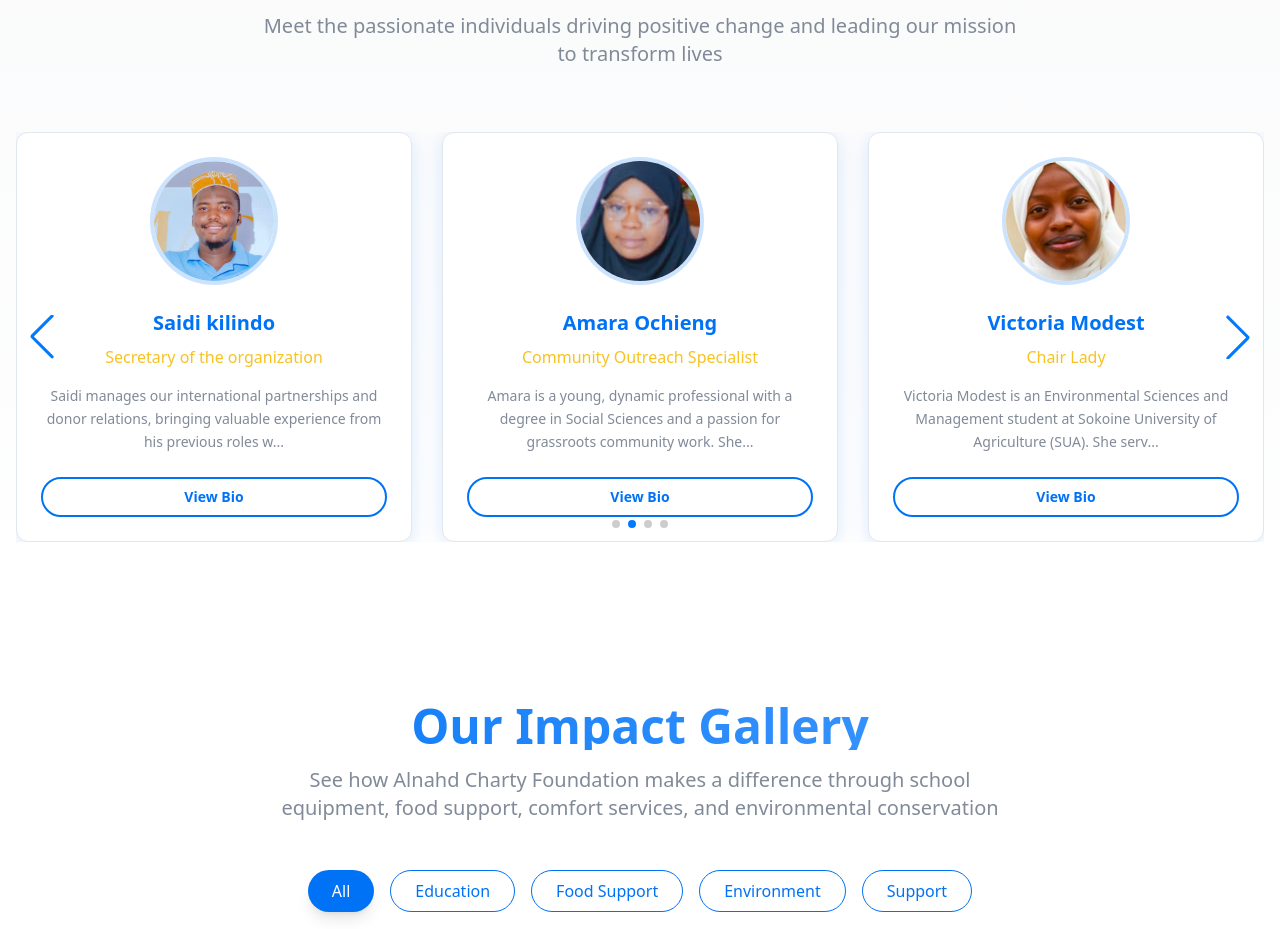
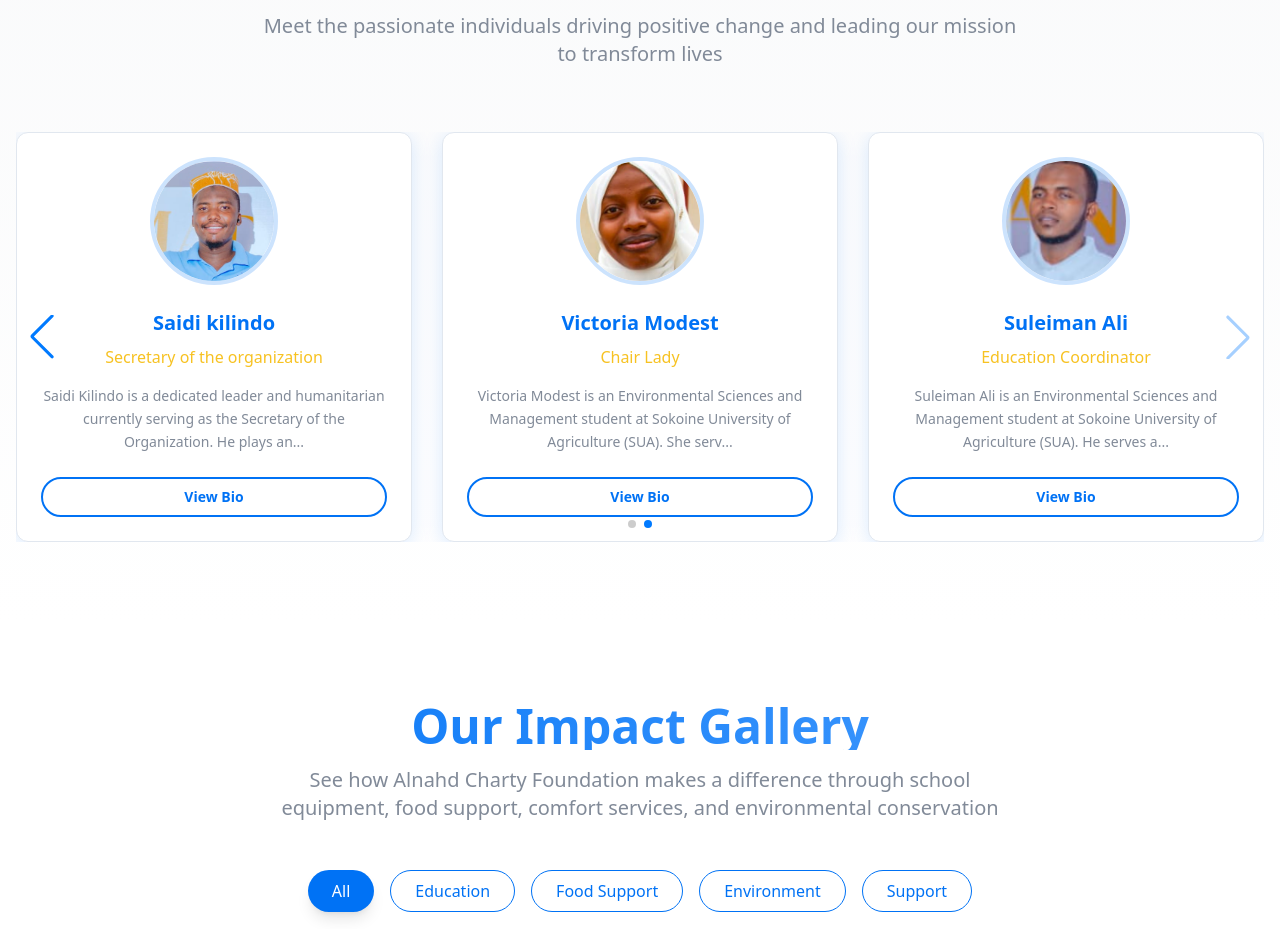
Before and after one commit to Mr-mpange/charty-together-for-change, a React (Vite) app: page / in a window 1280 px wide. Shown: the part 4240-5169 px from the top of the page. Built offline with nearby package versions, Linux system fonts and the light colour scheme; no server answers; the HTML template or start-up script is replaced by a standard one.

Commit message:
coment some leaders

```diff
--- a/src/components/LeadersSection.tsx
+++ b/src/components/LeadersSection.tsx
@@ -35,19 +35,19 @@ const LeadersSection = () => {
       name: 'Saidi kilindo',
       title: 'Secretary of the organization',
       image: leader3,
-      bio: 'Saidi manages our international partnerships and donor relations, bringing valuable experience from his previous roles with UNICEF and Save the Children. He has successfully secured funding for over $2 million worth of projects and established partnerships with organizations across 12 countries. His multilingual abilities and cross-cultural communication skills have been essential in building bridges between our local operations and international supporters.',
+      bio: 'Saidi Kilindo is a dedicated leader and humanitarian currently serving as the Secretary of the Organization. He plays an active role in coordinating community and charity initiatives that support orphans and vulnerable children, focusing on improving their living standards and access to education ,Beyo his leadership role, Saidi is deeply involved in environmental conservation efforts through his participation in tree planting programs and awareness campaigns. His passion for service, teamwork, and community development continues to inspire positive change and strengthen the impact of the organization’s mission.',
       email: 'kilindosaid771@gmail.com',
       linkedin: '#'
     },
-    {
-      id: 3,
-      name: 'Amara Ochieng',
-      title: 'Community Outreach Specialist',
-      image: leader6,
-      bio: 'Amara is a young, dynamic professional with a degree in Social Sciences and a passion for grassroots community work. She leads our community engagement efforts and has been crucial in building trust and relationships with local communities. Her youth and energy, combined with her deep understanding of local customs and languages, make her an effective bridge between our organization and the communities we serve. She has organized over 100 community events and workshops.',
-      email: 'amara.ochieng@chartyevents.org',
-      linkedin: '#'
-    },
+    // {
+    //   id: 3,
+    //   name: 'Amara Ochieng',
+    //   title: 'Community Outreach Specialist',
+    //   image: leader6,
+    //   bio: 'Amara is a young, dynamic professional with a degree in Social Sciences and a passion for grassroots community work. She leads our community engagement efforts and has been crucial in building trust and relationships with local communities. Her youth and energy, combined with her deep understanding of local customs and languages, make her an effective bridge between our organization and the communities we serve. She has organized over 100 community events and workshops.',
+    //   email: 'amara.ochieng@chartyevents.org',
+    //   linkedin: '#'
+    // },
     {
       id: 4,
       name: 'Victoria Modest',
@@ -66,15 +66,15 @@ const LeadersSection = () => {
       email: 'james.mwangi@chartyevents.org',
       linkedin: '#'
     },
-    {
-      id: 6,
-      name: 'Grace Akinyi',
-      title: 'Program Manager',
-      image: leader6,
-      bio: 'Grace Akinyi oversees our comprehensive program management and ensures the effective implementation of all community development initiatives. With a background in Project Management and Social Work, she coordinates between different departments and stakeholders to maximize program impact. Her organizational skills and attention to detail have been essential in maintaining high standards across all our projects and ensuring sustainable outcomes for the communities we serve.',
-      email: 'grace.akinyi@chartyevents.org',
-      linkedin: '#'
-    }
+    // {
+    //   id: 6,
+    //   name: 'Grace Akinyi',
+    //   title: 'Program Manager',
+    //   image: leader6,
+    //   bio: 'Grace Akinyi oversees our comprehensive program management and ensures the effective implementation of all community development initiatives. With a background in Project Management and Social Work, she coordinates between different departments and stakeholders to maximize program impact. Her organizational skills and attention to detail have been essential in maintaining high standards across all our projects and ensuring sustainable outcomes for the communities we serve.',
+    //   email: 'grace.akinyi@chartyevents.org',
+    //   linkedin: '#'
+    // }
   ];
 
   const openModal = (leader: any) => {
```
